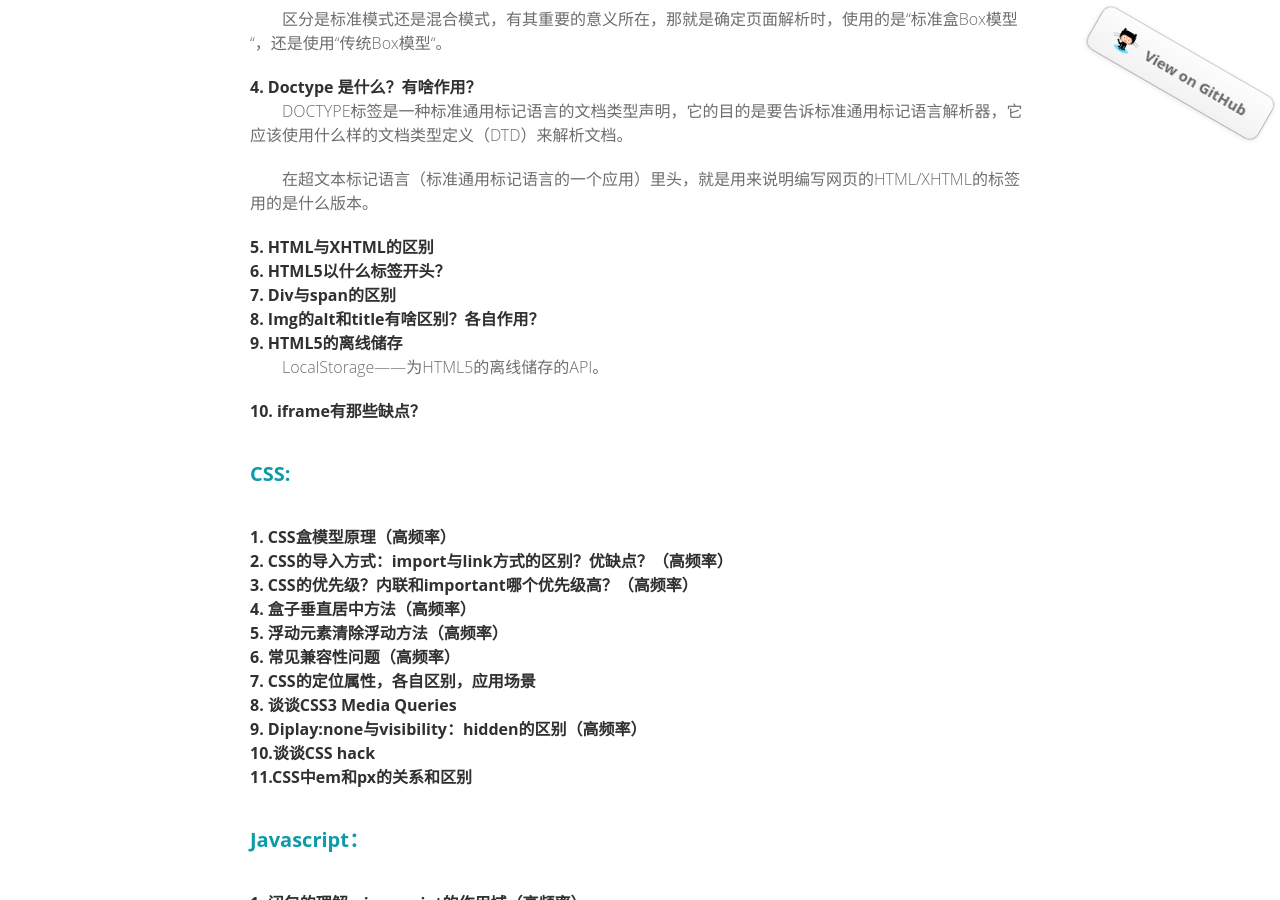
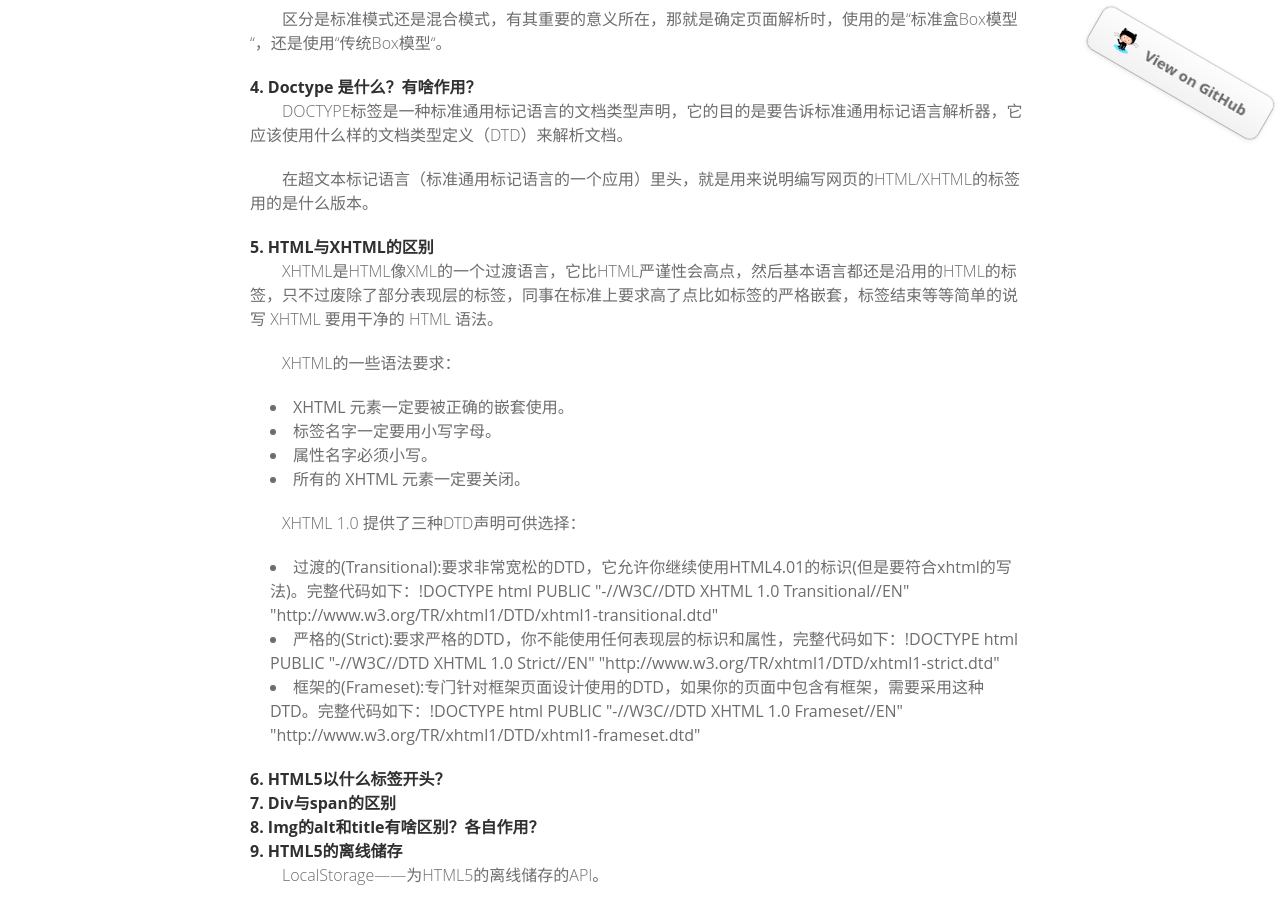
Before and after one commit to yubiaobin/yubiaobin.github.io, a Jekyll site: the page built from _posts/2013-01-12-interview.html, in a window 1280 px wide and 900 px high, scrolled down 1327 px. Built offline with Jekyll 4.4.1, drawn with Linux system fonts in a browser that asks for light colours; comment, search, counter and statistics services are not loaded.

Commit message:
add an answer on the question in this blog

```diff
--- a/_posts/2013-01-12-interview.html
+++ b/_posts/2013-01-12-interview.html
@@ -68,6 +68,22 @@ title : Web前端的一些面试考察的知识点
 
 
 <h4>5.  HTML与XHTML的区别</h4>
+<p>XHTML是HTML像XML的一个过渡语言，它比HTML严谨性会高点，然后基本语言都还是沿用的HTML的标签，只不过废除了部分表现层的标签，同事在标准上要求高了点比如标签的严格嵌套，标签结束等等简单的说写 XHTML 要用干净的 HTML 语法。</p>
+<p>XHTML的一些语法要求：
+    <ul>
+        <li>XHTML 元素一定要被正确的嵌套使用。</li>
+        <li>标签名字一定要用小写字母。</li>
+        <li>属性名字必须小写。</li>
+        <li>所有的 XHTML 元素一定要关闭。</li>
+    </ul>
+</p>
+<p>XHTML 1.0 提供了三种DTD声明可供选择：
+    <ul>
+        <li>过渡的(Transitional):要求非常宽松的DTD，它允许你继续使用HTML4.01的标识(但是要符合xhtml的写法)。完整代码如下：!DOCTYPE html PUBLIC "-//W3C//DTD XHTML 1.0 Transitional//EN" "http://www.w3.org/TR/xhtml1/DTD/xhtml1-transitional.dtd"</li>
+        <li>严格的(Strict):要求严格的DTD，你不能使用任何表现层的标识和属性，完整代码如下：!DOCTYPE html PUBLIC "-//W3C//DTD XHTML 1.0 Strict//EN" "http://www.w3.org/TR/xhtml1/DTD/xhtml1-strict.dtd"</li>
+        <li>框架的(Frameset):专门针对框架页面设计使用的DTD，如果你的页面中包含有框架，需要采用这种DTD。完整代码如下：!DOCTYPE html PUBLIC "-//W3C//DTD XHTML 1.0 Frameset//EN" "http://www.w3.org/TR/xhtml1/DTD/xhtml1-frameset.dtd"</li>
+    </ul>
+</p>
 
 
 <h4>6.  HTML5以什么标签开头？</h4>
```
